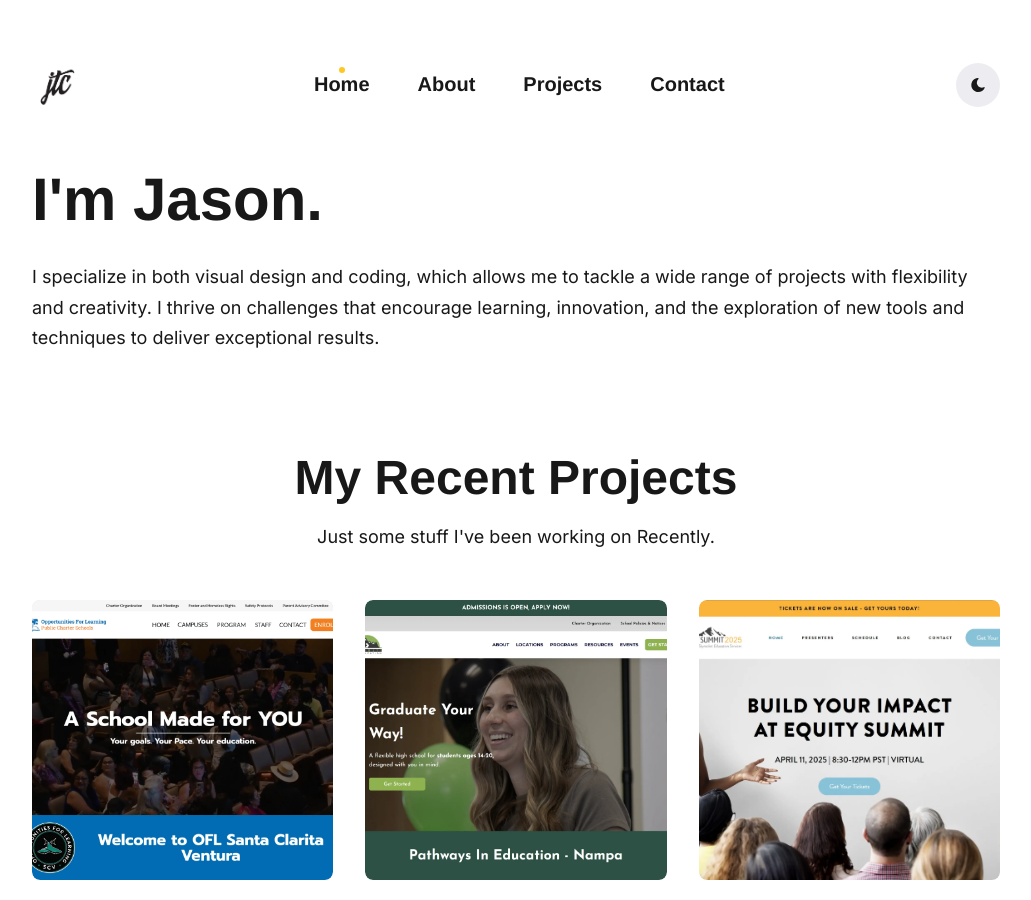
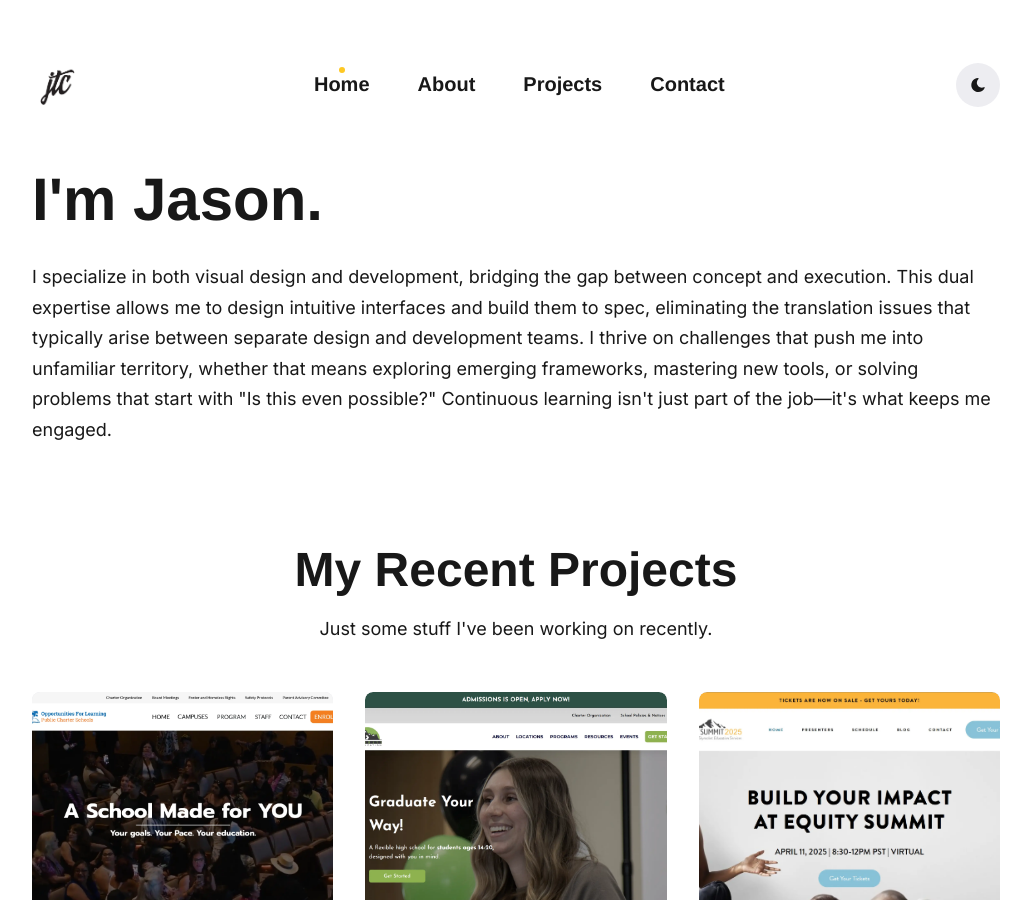
Before and after one commit to jtcarrasco/jtc, a Jekyll site: the page built from index.html, in a window 1280 px wide and 900 px high. Shown: the whole window, without its empty margins (124-1155 px from the left). Built offline with Jekyll 4.4.1, drawn with Linux system fonts in a browser that asks for light colours; some web fonts are replaced.

Commit message:
251001 update

```diff
--- a/_data/settings.yml
+++ b/_data/settings.yml
@@ -40,7 +40,7 @@ social:
 # Hero Settings
 hero:
   hero__title: I'm Jason.
-  hero__description: I specialize in both visual design and coding, which allows me to tackle a wide range of projects with flexibility and creativity. I thrive on challenges that encourage learning, innovation, and the exploration of new tools and techniques to deliver exceptional results.
+  hero__description: I specialize in both visual design and development, bridging the gap between concept and execution. This dual expertise allows me to design intuitive interfaces and build them to spec, eliminating the translation issues that typically arise between separate design and development teams. I thrive on challenges that push me into unfamiliar territory, whether that means exploring emerging frameworks, mastering new tools, or solving problems that start with "Is this even possible?" Continuous learning isn't just part of the job—it's what keeps me engaged.
   #hero__image: '/images/01.jpg'
 
 
@@ -56,7 +56,7 @@ mailchimp__button__text: Get updates
 # Projects Settings
 projects__settings:
   projects__title: My Recent Projects
-  projects__description: Just some stuff I've been working on Recently.
+  projects__description: Just some stuff I've been working on recently.
 
 
 #-------------------------------
```
